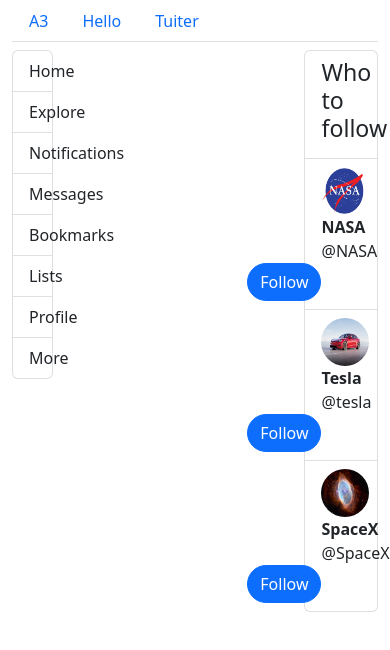
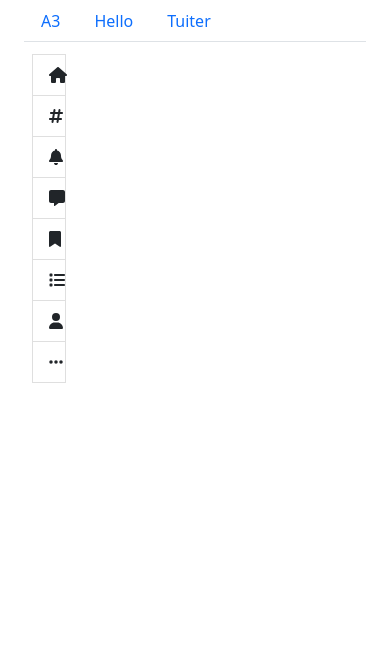
Before and after one commit to sindhukrovvidi/tuiter-react-web-app, a React (Create React App) app: page /tuiter in a window 390 px wide. Shown: the top 650 px of the page. Built offline with nearby package versions, Linux system fonts and the light colour scheme.

Commit message:
made responsive

```diff
--- a/package.json
+++ b/package.json
@@ -3,6 +3,9 @@
   "version": "0.1.0",
   "private": true,
   "dependencies": {
+    "@fortawesome/fontawesome-svg-core": "^6.4.0",
+    "@fortawesome/free-solid-svg-icons": "^6.4.0",
+    "@fortawesome/react-fontawesome": "^0.2.0",
     "@testing-library/jest-dom": "^5.16.5",
     "@testing-library/react": "^13.4.0",
     "@testing-library/user-event": "^13.5.0",
--- a/src/tutiter/index.js
+++ b/src/tutiter/index.js
@@ -7,18 +7,17 @@
 import ProfileScreen from "./profile-screen";
 // import WhoToFollowListItem from "./who-to-follow-list-item";
 import WhoToFollowList from "./who-to-follow-list";
-import ExploreScreen from "./explore-screen/index"
-
+import ExploreScreen from "./explore-screen/index";
 
 function Tuiter() {
   return (
-    <div>
+    <div className="container">
       <Nav />
       <div className="row">
         <div className="col-2">
           <NavigationSidebar />
         </div>
-        <div className="col-7">
+        <div className="d-block col-10 col-sm-10 col-lg-6 col-xl-6 wd-float-left mt-2 wd px-2">
           <Routes>
             <Route path="/home" element={<HomeScreen />} />
             <Route path="/explore" element={<ExploreScreen />} />
@@ -30,7 +29,7 @@
             <Route path="/more" element={<h1>More</h1>} />
           </Routes>
         </div>
-        <div className="col-3">
+        <div className="d-none d-lg-block col-lg-5 col-xl-4 my-2 wd-dark-mode p-0 ps-2">
           <WhoToFollowList />
         </div>
       </div>
--- a/src/tutiter/navigation-sidebar/index.js
+++ b/src/tutiter/navigation-sidebar/index.js
@@ -1,16 +1,72 @@
 import React from "react";
 import { Link, useLocation } from "react-router-dom";
+import { FontAwesomeIcon } from "@fortawesome/react-fontawesome";
+import {
+  faBell,
+  faBookmark,
+  faEllipsis,
+  faHashtag,
+  faHouse,
+  faList,
+  faMessage,
+  faUser,
+} from "@fortawesome/free-solid-svg-icons";
+
 const NavigationSidebar = () => {
   const { pathname } = useLocation();
   const active = pathname.split("/")[2];
- const links = ["home",     "explore",   "notifications", "messages", "bookmarks", "lists", "profile",  "more"];
+  const links = [
+    "home",
+    "explore",
+    "notifications",
+    "messages",
+    "bookmarks",
+    "lists",
+    "profile",
+    "more",
+  ];
+  const linkIcons = [
+    faHouse,
+    faHashtag,
+    faBell,
+    faMessage,
+    faBookmark,
+    faList,
+    faUser,
+    faEllipsis,
+  ];
   return (
     <div className="list-group">
-     {links.map((link) =>
-         <Link to={`/tuiter/${link}`} className={`list-group-item text-capitalize ${active === link ? "active" : ""}`}>
+      <div className=" col-mg-1 d-none d-xl-block mt-2">
+        {links.map((link, index) => (
+          <Link
+            to={`/tuiter/${link}`}
+            className={`list-group-item text-capitalize ${
+              active === link ? "active" : ""
+            }`}
+          >
+            <FontAwesomeIcon
+              icon={linkIcons[index]}
+              style={{ paddingRight: "10px" }}
+            />
             {link}
           </Link>
-     )}
+        ))}
+      </div>
+      <div className="d-lg-block d-xl-none col-2 col-sm-1 col-lg-1 mt-1 px-2">
+        {links.map((link, index) => (
+          <Link
+            to={`/tuiter/${link}`}
+            className={`list-group-item text-capitalize ${
+              active === link ? "active" : ""
+            }`}
+          >
+            <FontAwesomeIcon
+              icon={linkIcons[index]}
+            />
+          </Link>
+        ))}
+      </div>
     </div>
   );
 };
```
Also changed, not shown: 1 other file (tests, documents, lock files or other folders). Lines whose indentation alone changed are shown as unchanged.
